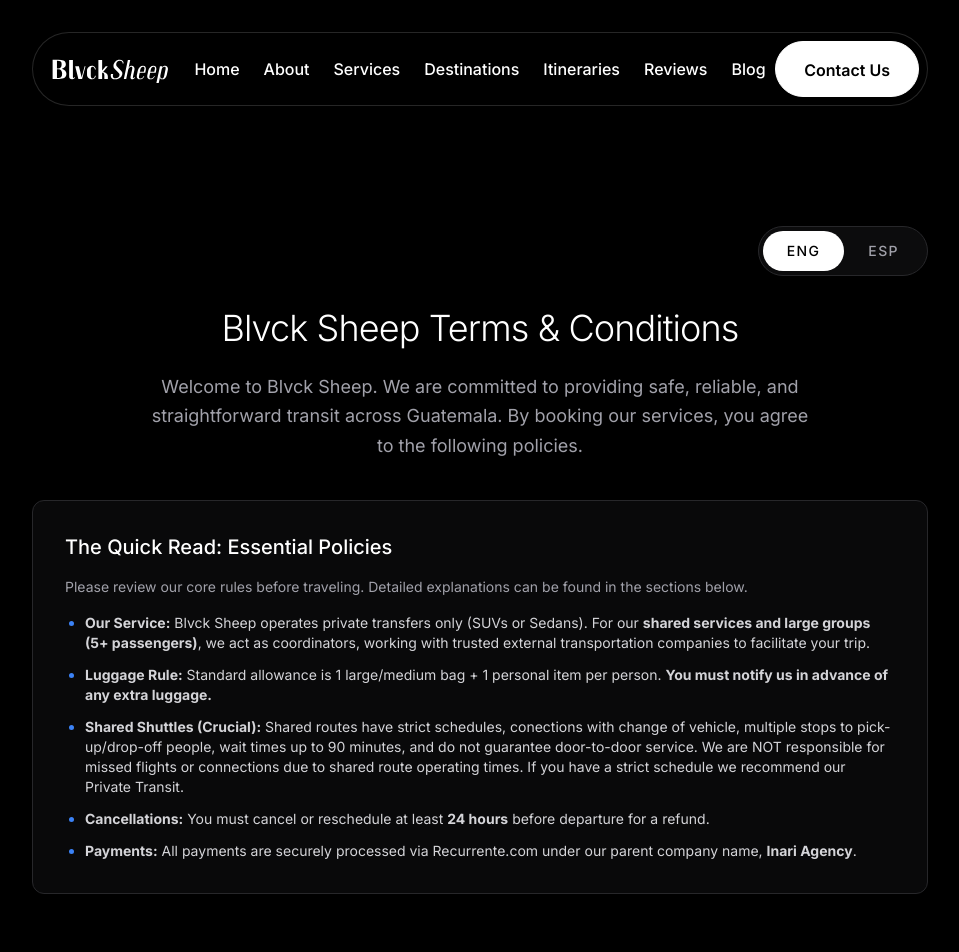
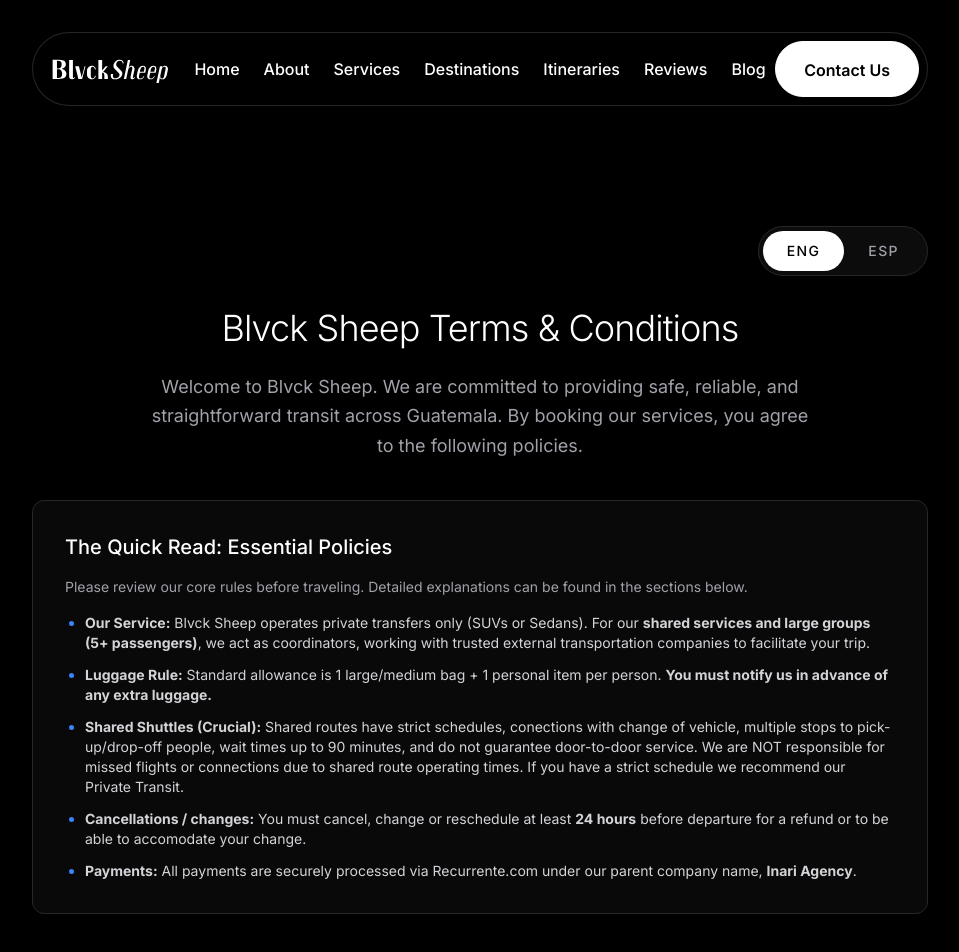
Before and after one commit to byron-rod/blvck-sheep, a Next.js app: page /terms-conditions in a window 1280 px wide. Shown: the top 952 px of the page, without its empty margins (160-1119 px from the left). Built offline with nearby package versions, Linux system fonts and the light colour scheme.

Commit message:
updates Ren

```diff
--- a/src/app/renathablonde/page.tsx
+++ b/src/app/renathablonde/page.tsx
@@ -204,7 +204,7 @@ export default function RenathaBlondePage() {
               <div className="bg-black/60 border border-zinc-800 rounded-xl p-4 md:p-5 space-y-4 text-sm text-zinc-300">
                 <p className="flex items-start gap-3">
                   <span className="text-amber-400 mt-0.5">✓</span>
-                  <span>Reservar para viajar entre <strong className="text-white">Septiembre y Octubre</strong>.</span>
+                  <span>Reservar para viajar entre <strong className="text-white">Septiembre (01/09/2026) y Octubre (31/10/2026)</strong>.</span>
                 </p>
                 <div className="flex items-start gap-3 border-t border-zinc-800 pt-4">
                   <span className="text-amber-400 mt-0.5">✓</span>
@@ -247,7 +247,7 @@ export default function RenathaBlondePage() {
           className="flex flex-col items-center"
         >
           <a
-            href="https://wa.me/50255116881?text=%C2%A1Hola!%20Quiero%20la%20promo%20de%20Renatha%20Blonde%20Codigo:%20RENATHA-AG26%20para%20mi%20viaje%20a%20Guatemala%20y%20quiero%20entrar%20al%20sorteo%20del%20Itinerario%20Completo.%20%F0%9F%90%91%E2%9C%A8"
+            href="https://wa.me/50255116881?text=%C2%A1Hola!%20Quiero%20la%20promo%20de%20Renatha%20Blonde%20Codigo:%20RENATHA-08/26%20para%20mi%20viaje%20a%20Guatemala%20y%20quiero%20entrar%20al%20sorteo%20del%20Itinerario%20Completo."
             target="_blank"
             rel="noopener noreferrer"
             className="group relative inline-flex items-center justify-center gap-3 px-8 md:px-10 py-5 bg-white text-black font-semibold text-lg rounded-full overflow-hidden hover:bg-zinc-200 transition-all duration-300 shadow-[0_0_40px_rgba(255,255,255,0.15)] hover:shadow-[0_0_60px_rgba(255,255,255,0.25)] hover:-translate-y-1"
--- a/src/app/terms-conditions/page.tsx
+++ b/src/app/terms-conditions/page.tsx
@@ -72,10 +72,10 @@ export default function TermsConditions() {
               : "Las rutas compartidas tienen horarios estrictos, conexiones con cambios de vehiculo, multiples paradas para recoger/dejar mas pasajeros, esperas de hasta 90 minutos y no garantizan servicio puerta a puerta. NO nos hacemos responsables por vuelos o conexiones perdidas por retrasos debido al funcionamiento usual de este servicio. Si tienen tiempo limitado recomendamos usar viajes Privados."}
           </li>
           <li>
-            <strong>{activeLanguage === "en" ? "Cancellations:" : "Cancelaciones:"}</strong>{" "}
+            <strong>{activeLanguage === "en" ? "Cancellations / changes:" : "Cancelaciones / Cambios:"}</strong>{" "}
             {activeLanguage === "en"
-              ? <>You must cancel or reschedule at least <strong>24 hours</strong> before departure for a refund.</>
-              : <>Debes cancelar o reprogramar con al menos <strong>24 horas</strong> de anticipación a la salida para obtener un reembolso.</>}
+              ? <>You must cancel, change or reschedule at least <strong>24 hours</strong> before departure for a refund or to be able to accomodate your change.</>
+              : <>Debes cancelar, cambiar o reprogramar con al menos <strong>24 horas</strong> de anticipación a la salida para obtener un reembolso o para poder acomodar tu cambio.</>}
           </li>
           <li>
             <strong>{activeLanguage === "en" ? "Payments:" : "Pagos:"}</strong>{" "}
```
